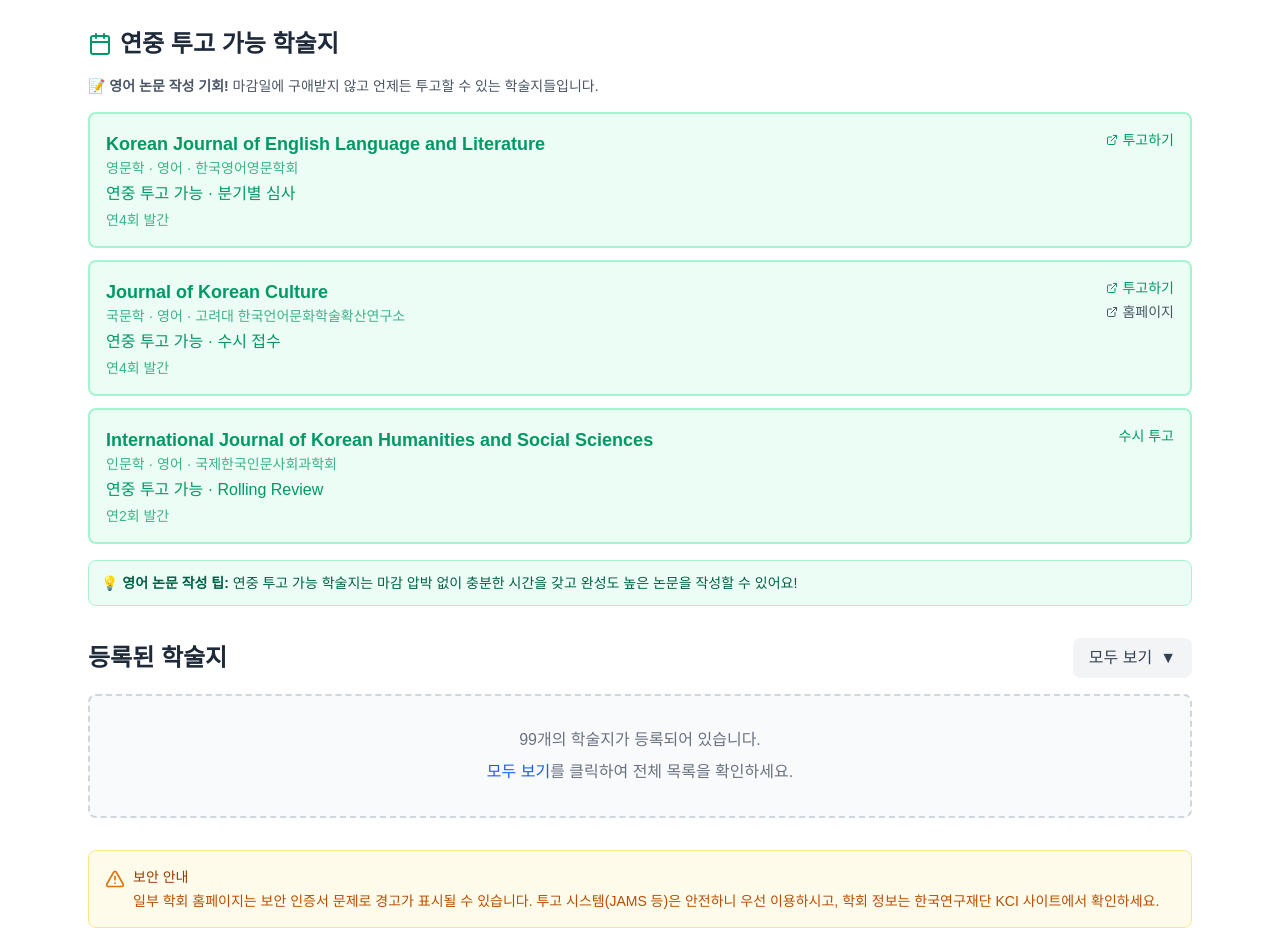
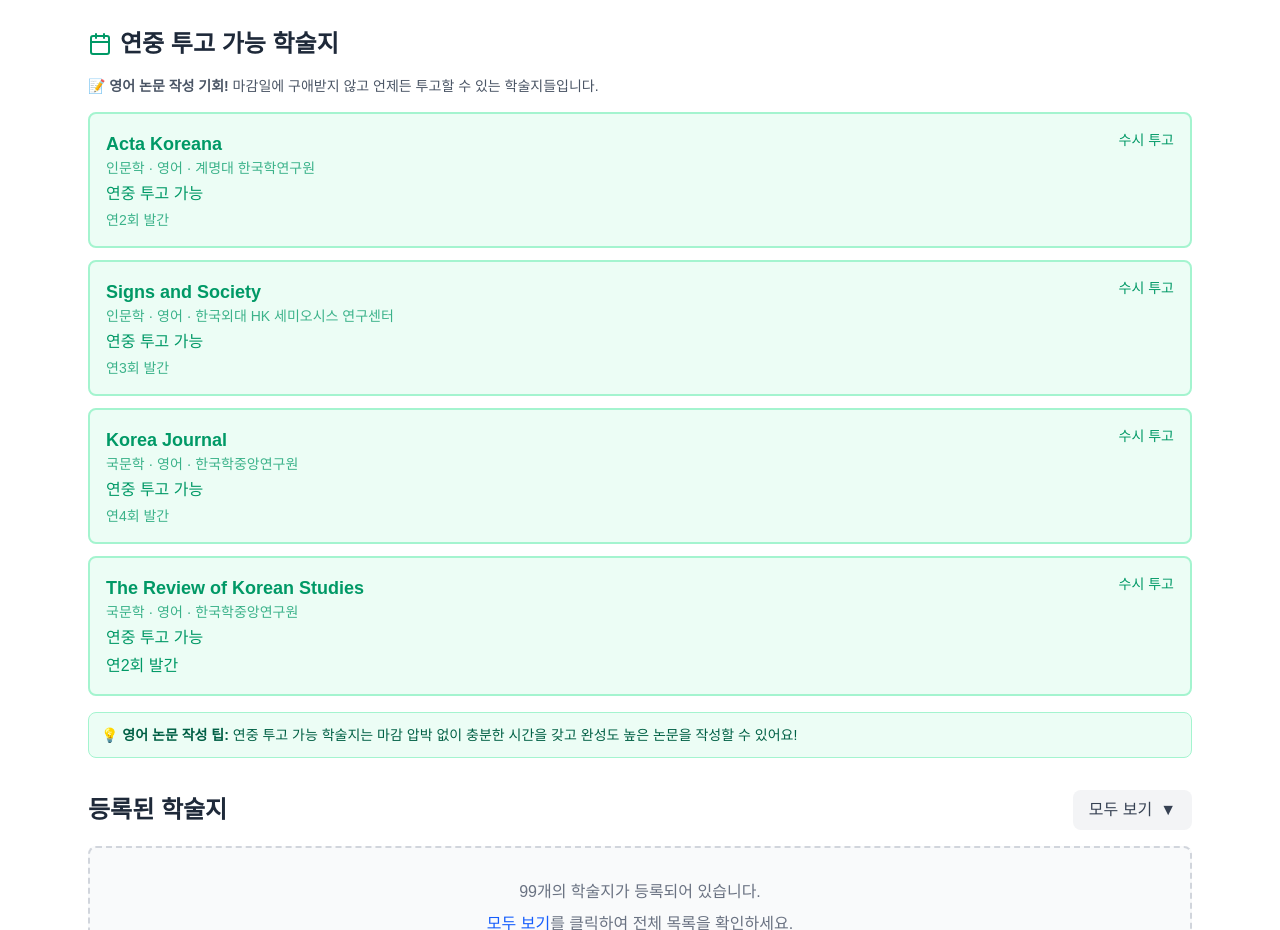
Before and after one commit to Katharina430/academic-journal-calendar, a Next.js app: page / in a window 1280 px wide. Shown: the part 2560-3490 px from the top of the page. Built offline with nearby package versions, Linux system fonts and the light colour scheme.

Commit message:
Update page.tsx

```diff
--- a/app/page.tsx
+++ b/app/page.tsx
@@ -377,23 +377,13 @@
           <div className="p-4 rounded-lg border-2 text-emerald-600 bg-emerald-50 border-emerald-200">
   <div className="flex justify-between items-start">
     <div className="flex-1">
-                <h3 className="font-semibold text-lg">Korean Journal of English Language and Literature</h3>
-                <p className="text-sm opacity-75">영문학 · 영어 · 한국영어영문학회</p>
-                <p className="font-medium mt-1">
-                  연중 투고 가능 · 분기별 심사
-                </p>
-                <p className="text-sm opacity-75 mt-1">연4회 발간</p>
+      <h3 className="font-semibold text-lg">Acta Koreana</h3>
+      <p className="text-sm opacity-75">인문학 · 영어 · 계명대 한국학연구원</p>
+      <p className="font-medium mt-1">연중 투고 가능</p>
+      <p className="text-sm opacity-75 mt-1">연2회 발간</p>
     </div>
     <div className="flex flex-col gap-1 ml-4">
-                <a
-                  href="https://kjell.kr/"
-                  target="_blank"
-                  rel="noopener noreferrer"
-                  className="flex items-center gap-1 text-emerald-600 hover:underline text-sm font-medium"
-                >
-                  <ExternalLink className="w-3 h-3" />
-                  투고하기
-                </a>
+      <span className="text-emerald-600 text-sm font-medium">수시 투고</span>
     </div>
   </div>
 </div>
@@ -401,32 +391,13 @@
 <div className="p-4 rounded-lg border-2 text-emerald-600 bg-emerald-50 border-emerald-200">
   <div className="flex justify-between items-start">
     <div className="flex-1">
-                <h3 className="font-semibold text-lg">Journal of Korean Culture</h3>
-                <p className="text-sm opacity-75">국문학 · 영어 · 고려대 한국언어문화학술확산연구소</p>
-                <p className="font-medium mt-1">
-                  연중 투고 가능 · 수시 접수
-                </p>
-                <p className="text-sm opacity-75 mt-1">연4회 발간</p>
+      <h3 className="font-semibold text-lg">Signs and Society</h3>
+      <p className="text-sm opacity-75">인문학 · 영어 · 한국외대 HK 세미오시스 연구센터</p>
+      <p className="font-medium mt-1">연중 투고 가능</p>
+      <p className="text-sm opacity-75 mt-1">연3회 발간</p>
     </div>
     <div className="flex flex-col gap-1 ml-4">
-                <a
-                  href="https://jkc1.jams.or.kr/co/main/jmMain.kci"
-                  target="_blank"
-                  rel="noopener noreferrer"
-                  className="flex items-center gap-1 text-emerald-600 hover:underline text-sm font-medium"
-                >
-                  <ExternalLink className="w-3 h-3" />
-                  투고하기
-                </a>
-                <a
-                  href="https://icklc.korea.ac.kr/icklc/index.do"
-                  target="_blank"
-                  rel="noopener noreferrer"
-                  className="flex items-center gap-1 text-gray-600 hover:underline text-sm"
-                >
-                  <ExternalLink className="w-3 h-3" />
-                  홈페이지
-                </a>
+      <span className="text-emerald-600 text-sm font-medium">수시 투고</span>
     </div>
   </div>
 </div>
@@ -434,12 +405,24 @@
 <div className="p-4 rounded-lg border-2 text-emerald-600 bg-emerald-50 border-emerald-200">
   <div className="flex justify-between items-start">
     <div className="flex-1">
-                <h3 className="font-semibold text-lg">International Journal of Korean Humanities and Social Sciences</h3>
-                <p className="text-sm opacity-75">인문학 · 영어 · 국제한국인문사회과학회</p>
-                <p className="font-medium mt-1">
-                  연중 투고 가능 · Rolling Review
-                </p>
-                <p className="text-sm opacity-75 mt-1">연2회 발간</p>
+      <h3 className="font-semibold text-lg">Korea Journal</h3>
+      <p className="text-sm opacity-75">국문학 · 영어 · 한국학중앙연구원</p>
+      <p className="font-medium mt-1">연중 투고 가능</p>
+      <p className="text-sm opacity-75 mt-1">연4회 발간</p>
+    </div>
+    <div className="flex flex-col gap-1 ml-4">
+      <span className="text-emerald-600 text-sm font-medium">수시 투고</span>
+    </div>
+  </div>
+</div>
+
+<div className="p-4 rounded-lg border-2 text-emerald-600 bg-emerald-50 border-emerald-200">
+  <div className="flex justify-between items-start">
+    <div className="flex-1">
+      <h3 className="font-semibold text-lg">The Review of Korean Studies</h3>
+      <p className="text-sm opacity-75">국문학 · 영어 · 한국학중앙연구원</p>
+      <p className="font-medium mt-1">연중 투고 가능</p>
+      <p className="font-medium mt-1">연2회 발간</p>
     </div>
     <div className="flex flex-col gap-1 ml-4">
       <span className="text-emerald-600 text-sm font-medium">수시 투고</span>
```
Lines whose indentation alone changed are shown as unchanged.
